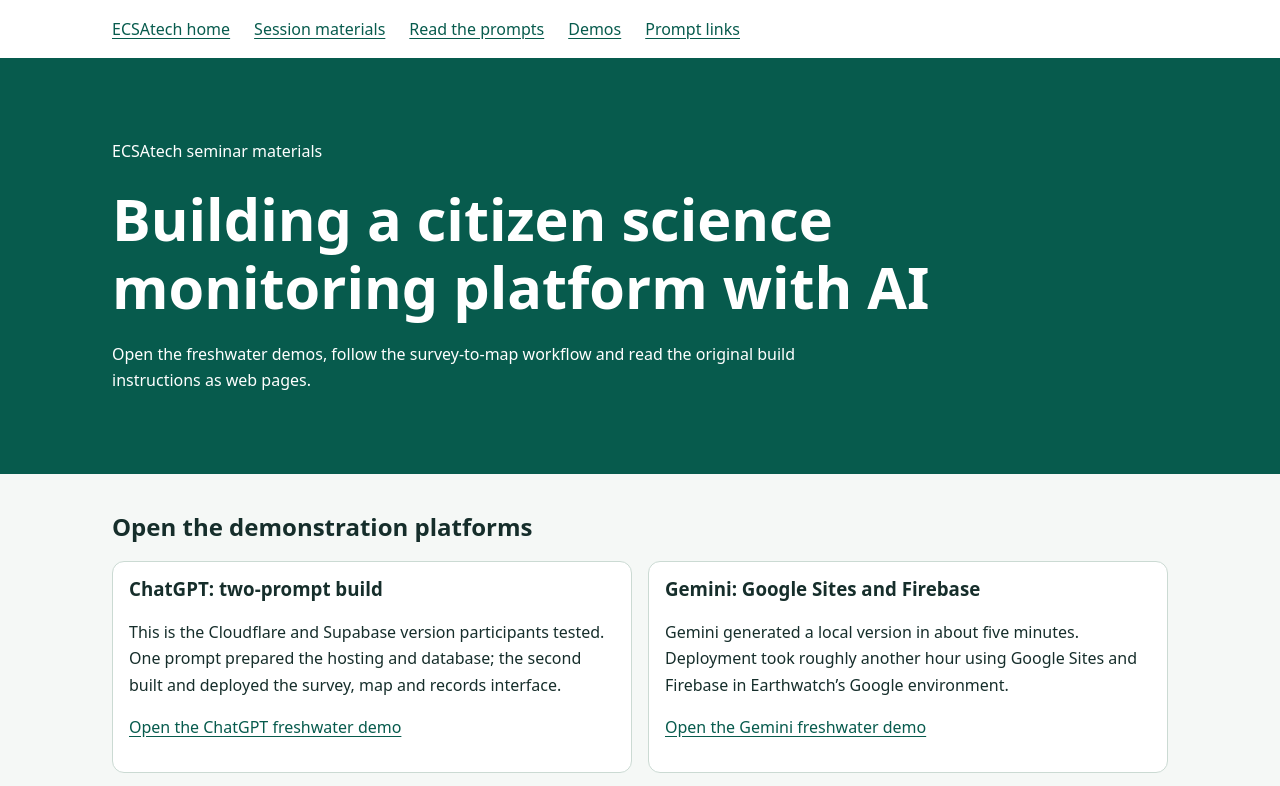
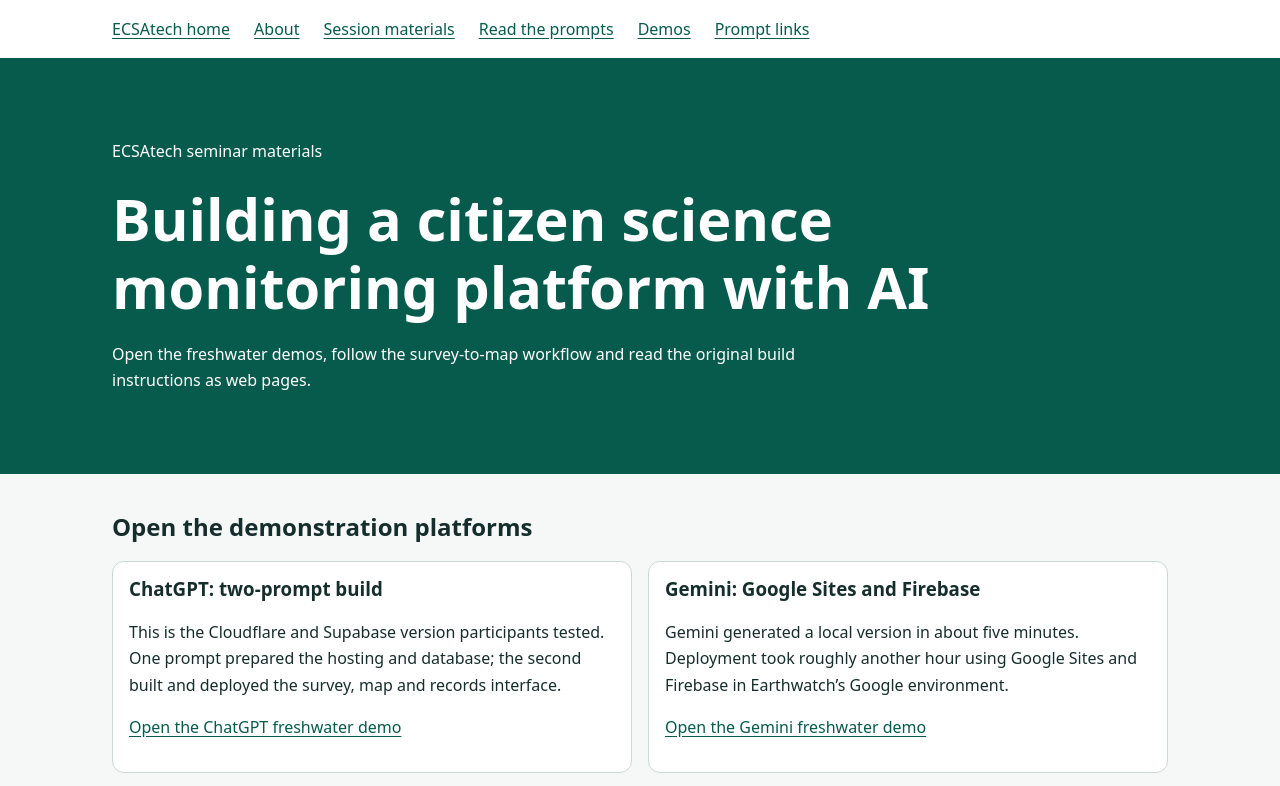
Before and after one commit to citizen-science-europe/citizen-science-europe.github.io, a plain HTML site: page freshwater-survey.html in a window 1280 px wide. Shown: the top 786 px of the page. Drawn offline with Linux system fonts and the light colour scheme.

Commit message:
Add About link to site navigation

```diff
--- a/freshwater-survey.html
+++ b/freshwater-survey.html
@@ -8,7 +8,7 @@
 </head>
 <body>
 <a class="skip" href="#main">Skip to content</a>
-<header><nav class="wrap" aria-label="Main navigation"><a href="index.html">ECSAtech home</a><a href="freshwater-survey.html">Session materials</a><a href="frewa-prompts.html">Read the prompts</a><a href="#demos">Demos</a><a href="#prompts">Prompt links</a></nav></header>
+<header><nav class="wrap" aria-label="Main navigation"><a href="index.html">ECSAtech home</a><a href="about.html">About</a><a href="freshwater-survey.html">Session materials</a><a href="frewa-prompts.html">Read the prompts</a><a href="#demos">Demos</a><a href="#prompts">Prompt links</a></nav></header>
 <main id="main" tabindex="-1">
 <section class="hero"><div class="wrap"><p>ECSAtech seminar materials</p><h1>Building a citizen science monitoring platform with AI</h1><p>Open the freshwater demos, follow the survey-to-map workflow and read the original build instructions as web pages.</p></div></section>
 <section class="wrap" id="demos" aria-labelledby="demos-title"><h2 id="demos-title">Open the demonstration platforms</h2><div class="grid"><article class="card"><h3>ChatGPT: two-prompt build</h3><p>This is the Cloudflare and Supabase version participants tested. One prompt prepared the hosting and database; the second built and deployed the survey, map and records interface.</p><p><a href="https://frewa-live-demo.pages.dev/">Open the ChatGPT freshwater demo</a></p></article><article class="card"><h3>Gemini: Google Sites and Firebase</h3><p>Gemini generated a local version in about five minutes. Deployment took roughly another hour using Google Sites and Firebase in Earthwatch’s Google environment.</p><p><a href="https://sites.google.com/earthwatch.org.uk/frewa/">Open the Gemini freshwater demo</a></p></article></div><p>If you submit a test record on a public demo, label it clearly and avoid personal information, identifiable photographs and sensitive coordinates.</p></section>
```
